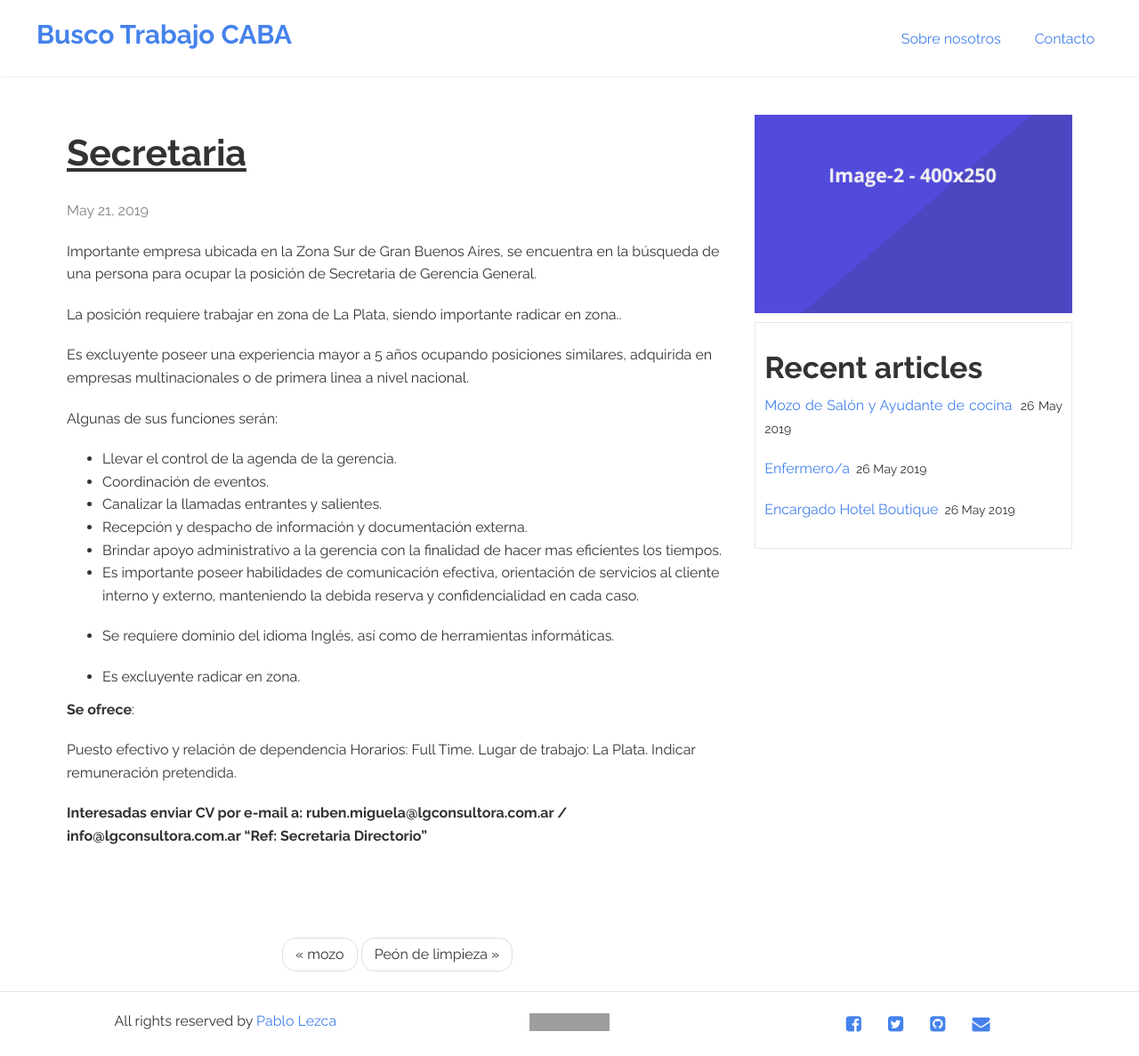
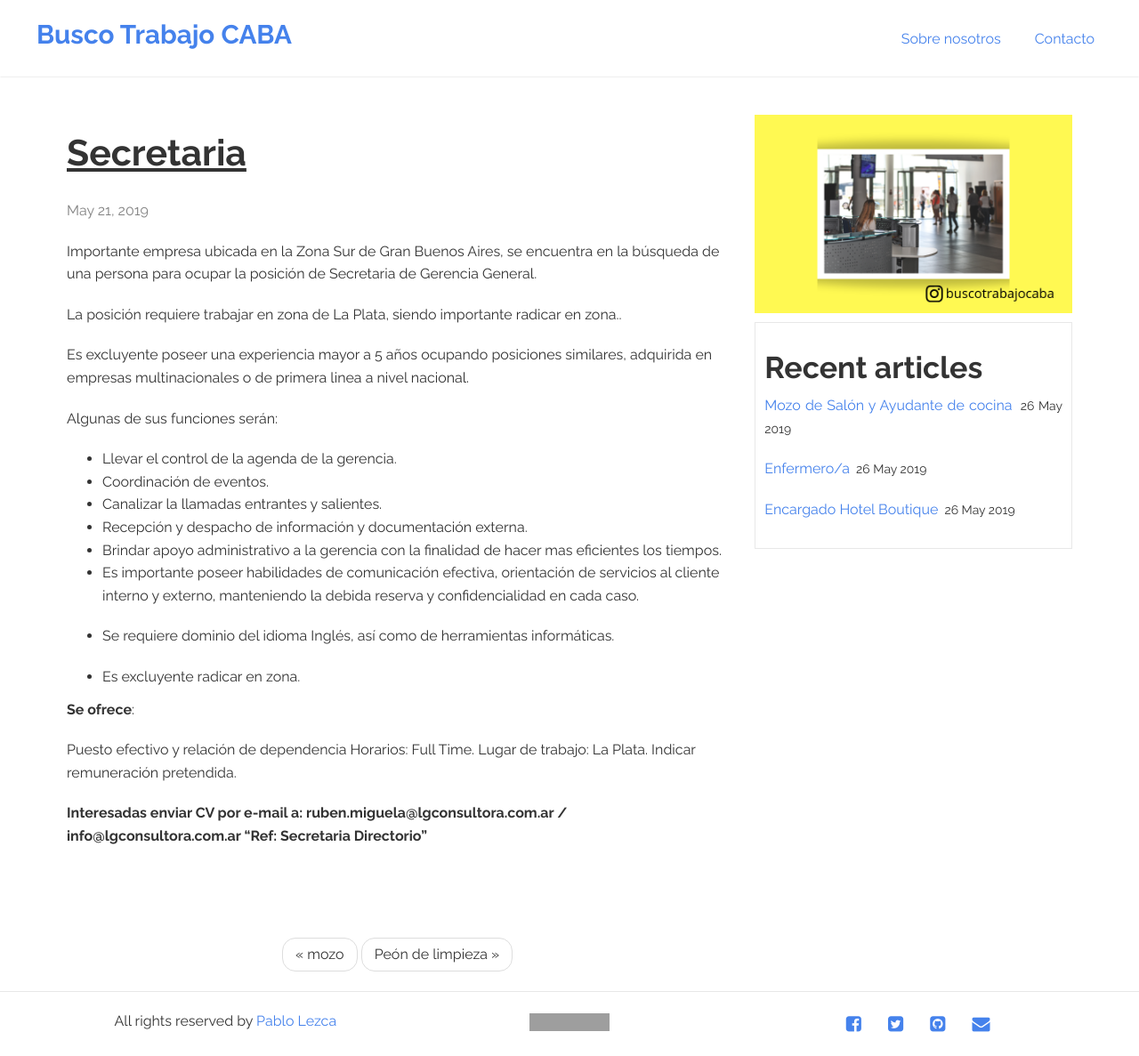
Before and after one commit to Lucas68747/buscotrabajoargentina.github.io, a Jekyll site: the page built from _posts/2019-05-21-secretaria.md, in a window 1280 px wide. Shown: the whole page at 89% size. Built offline with Jekyll 4.4.1, drawn with Linux system fonts in a browser that asks for light colours; grey boxes are pictures that could not be loaded.

Commit message:
Update 2019-05-21-secretaria.md

```diff
--- a/_posts/2019-05-21-secretaria.md
+++ b/_posts/2019-05-21-secretaria.md
@@ -2,7 +2,7 @@
 layout: post
 title:  "Secretaria"
 categories: Secretaria
-img: image-2.png
+img: secretaria.png
 ---
 Importante empresa ubicada en la Zona Sur de Gran Buenos Aires, se encuentra en la búsqueda de una persona para ocupar la posición de Secretaria de Gerencia General.
 
```
